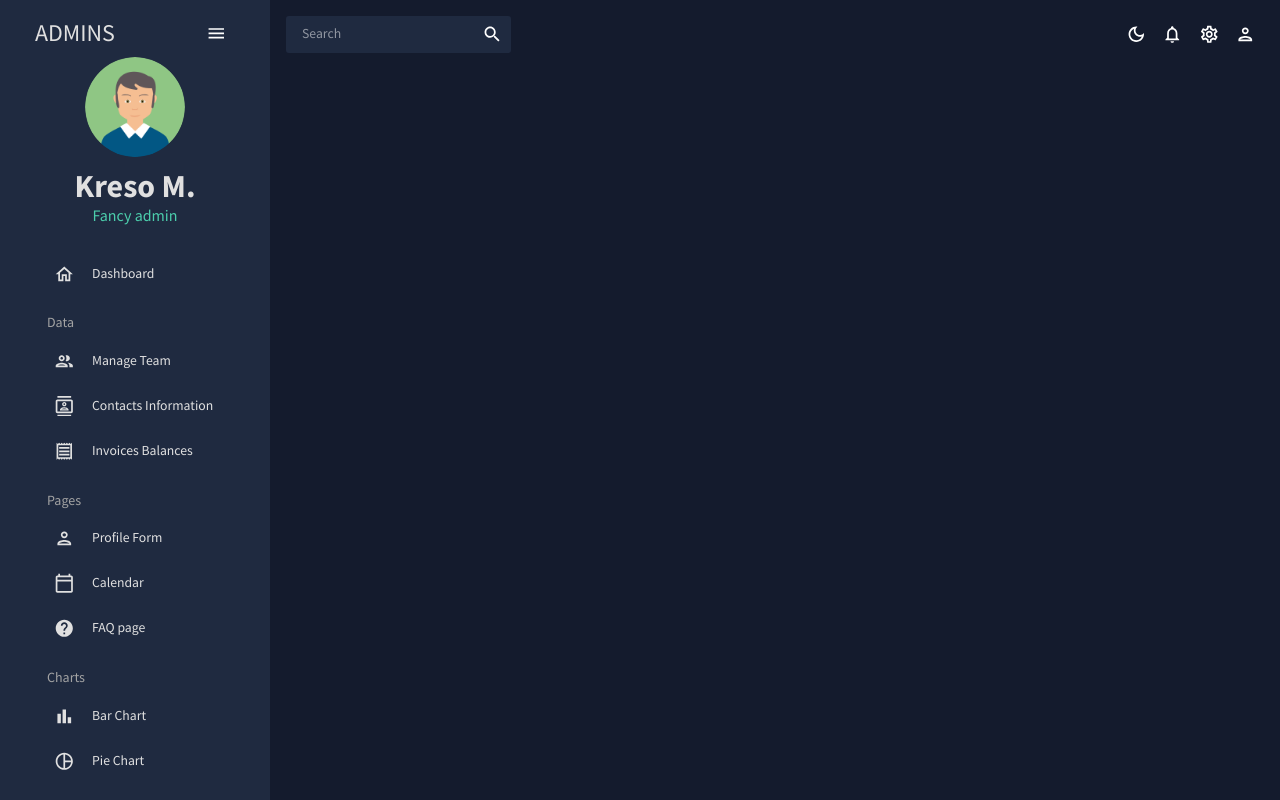
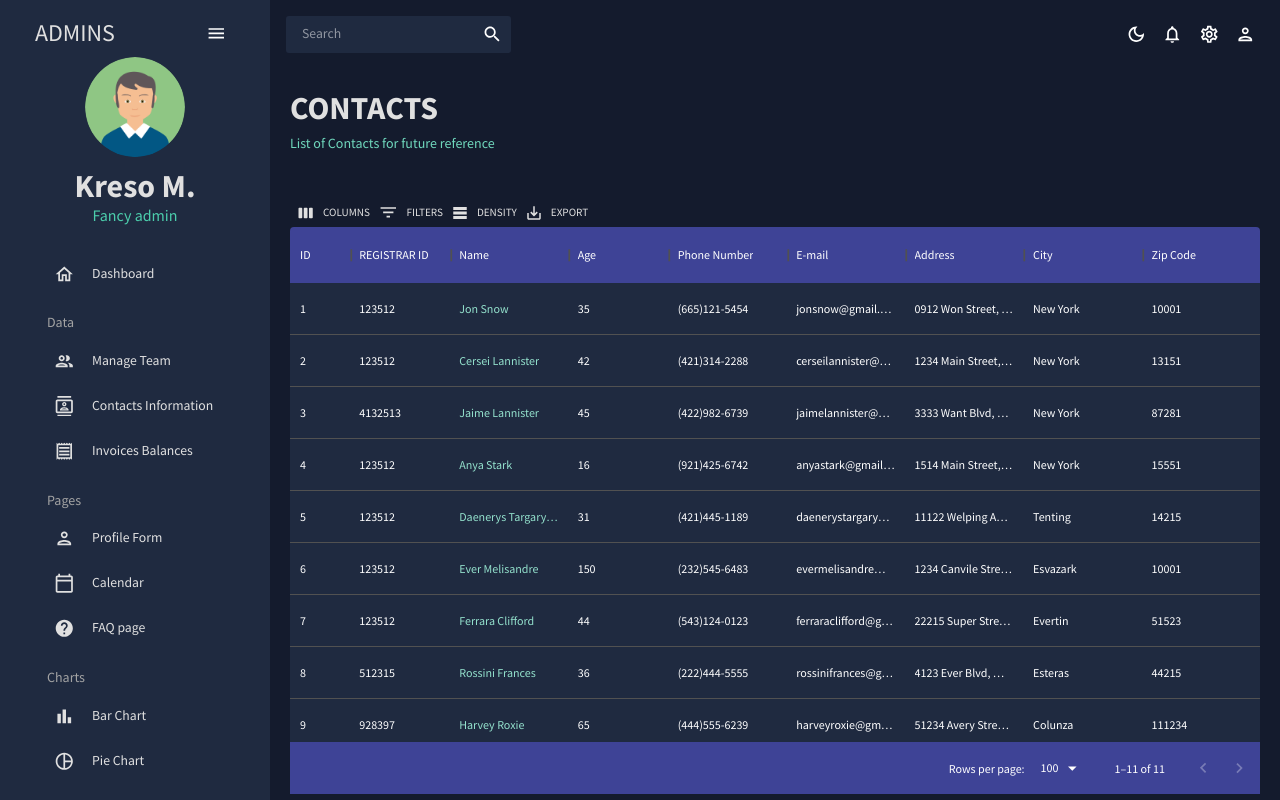
Before and after one commit to kresomarenic/react-dashboard, a React (Create React App) app: page /contacts in a window 1280 px wide. Built offline with nearby package versions, Linux system fonts and the light colour scheme; a web font is replaced by a local one.

Commit message:
Added contacts scene

```diff
--- a/src/App.js
+++ b/src/App.js
@@ -5,8 +5,9 @@ import Topbar from "./scenes/global/Topbar";
 import Sidebar from "./scenes/global/Sidebar";
 import Dashboard from "./scenes/dashboard";
 import Team from "./scenes/team";
+import Contacts from "./scenes/contacts";
 /* import Invocies from "./scenes/invoices"; */
-/* import Contacts from "./scenes/contacts"; */
+
 /* import Bar from "./scenes/bar"; */
 /* import Form from "./scenes/form"; */
 /* import Line from "./scenes/line"; */
@@ -31,7 +32,7 @@ function App() {
             <Routes>
               <Route path="/" element={<Dashboard/>}></Route>
               <Route path="/team" element={<Team/>}></Route>
-              {/*<Route path="/contacts" element={<Contacts/>}></Route>*/}
+              <Route path="/contacts" element={<Contacts/>}></Route>
               {/*<Route path="/invoices" element={<Invocies/>}></Route>*/}
               {/*<Route path="/form" element={<Form/>}></Route>*/}
               {/*<Route path="/bar" element={<Bar/>}></Route>*/}
--- /dev/null
+++ b/src/scenes/contacts/index.jsx
@@ -0,0 +1,60 @@
+import { Box} from "@mui/material";
+import { DataGrid, GridToolbar } from "@mui/x-data-grid";
+import { tokens } from "../../theme";
+import { mockDataContacts } from "../../data/mockData";
+import Header from "../../components/Header";
+import { useTheme } from "@mui/material";
+
+const Contacts = () => {
+    const theme = useTheme();
+    const colors = tokens(theme.palette.mode);
+
+    const columns = [
+        {field: "id", headerName: "ID", flex: 0.5},
+        {field: "registrarId", headerName: "REGISTRAR ID"},
+        {field: "name", headerName: "Name", flex: 1, cellClassName: "name-column-cell"},
+        {field: "age", headerName: "Age", type: "number", headerAlign: "left", align: "left"},
+        {field: "phone", headerName: "Phone Number", flex: 1},
+        {field: "email", headerName: "E-mail", flex: 1},
+        {field: "address", headerName: "Address", flex: 1},
+        {field: "city", headerName: "City", flex: 1},
+        {field: "zipCode", headerName: "Zip Code", flex: 1},
+
+    ];
+
+    return (
+        <Box m="20px">
+            <Header title="CONTACTS" subtitle="List of Contacts for future reference"/>
+            <Box m="40px 0 0 0" height="75vh" sx={{
+                "& .MuiDataGrid-root": {
+                    border: "none"
+                },
+                "& .MuiDataGrid-cell": {
+                    borderBottom: "none"
+                },
+                "& .name-column-cell": {
+                    color: colors.greenAccent[300]
+                },
+                "& .MuiDataGrid-columnHeaders": {
+                    backgroundColor: colors.blueAccent[700],
+                    borderBottom: "none"
+                },
+                "& .MuiDataGrid-virtualScroller": {
+                    backgroundColor: colors.primary[400]
+                },
+                "& .MuiDataGrid-footerContainer": {
+                    borderTop: "none",
+                    backgroundColor: colors.blueAccent[700]
+                },
+                "& .MuiDataGrid-toolbarContainer .MuiButton-text": {
+                    color: `${colors.grey[100]} !important`
+                }
+            }}>
+                <DataGrid rows={mockDataContacts} columns={columns} components={{Toolbar: GridToolbar}}/>
+            </Box>
+        </Box>
+    );
+
+}
+
+export default Contacts;
```
